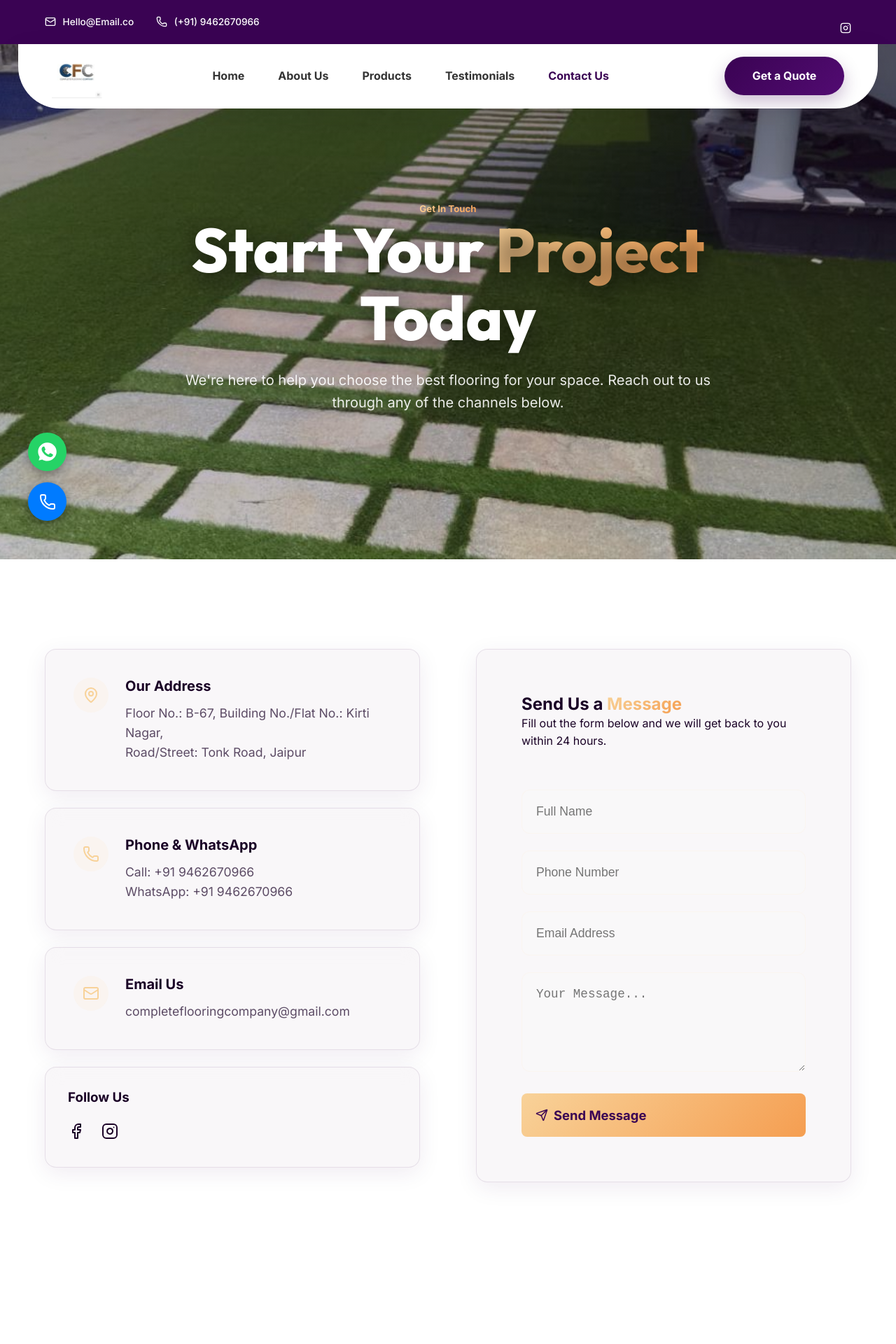
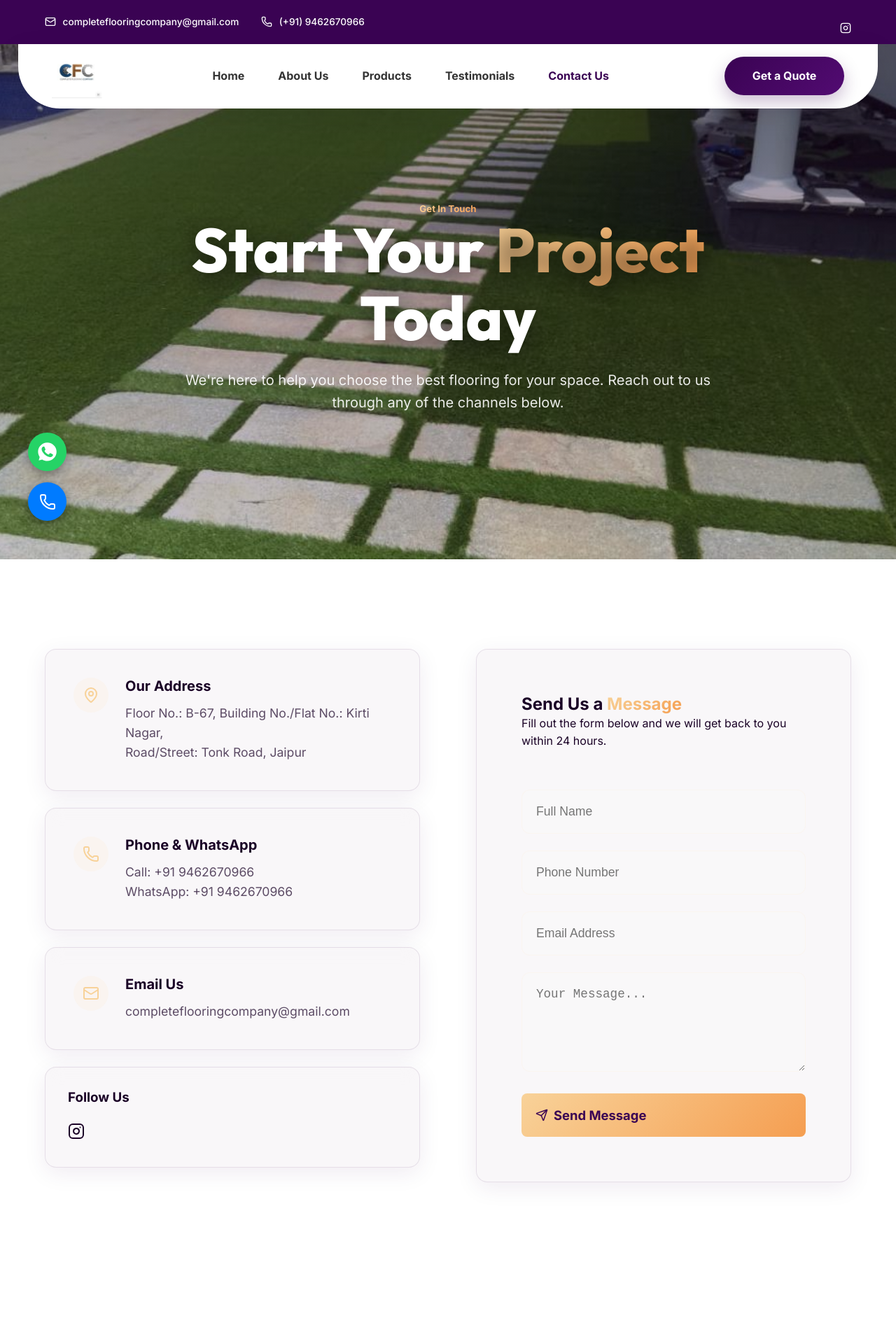
Before and after one commit to Eshbanoliver/complete-flooring-website-showcase, a React (Vite) app: page /contact in a window 1280 px wide. Shown: the top 1920 px of the page at 70% size. Built offline with nearby package versions, Linux system fonts and the light colour scheme.

Commit message:
Header updated

```diff
--- a/src/components/Navbar.jsx
+++ b/src/components/Navbar.jsx
@@ -30,9 +30,9 @@ const Navbar = () => {
       <div className="top-bar">
         <div className="top-bar-container">
           <div className="top-bar-left">
-            <a href="mailto:Hello@Email.co" className="top-info">
+            <a href="mailto:completeflooringcompany@gmail.com" className="top-info">
               <Mail size={16} />
-              <span>Hello@Email.co</span>
+              <span>completeflooringcompany@gmail.com</span>
             </a>
             <a href="tel:+919462670966" className="top-info">
               <Phone size={16} />
--- a/src/pages/Contact.jsx
+++ b/src/pages/Contact.jsx
@@ -76,7 +76,6 @@ const Contact = () => {
             <div className="contact-socials glass-card">
                <h3>Follow Us</h3>
                <div className="social-links-row">
-                 <a href="#" className="social-link"><Facebook size={24} /></a>
                  <a href="https://www.instagram.com/completeflooringcompany/" target="_blank" rel="noopener noreferrer" className="social-link"><Instagram size={24} /></a>
                </div>
             </div>
```
